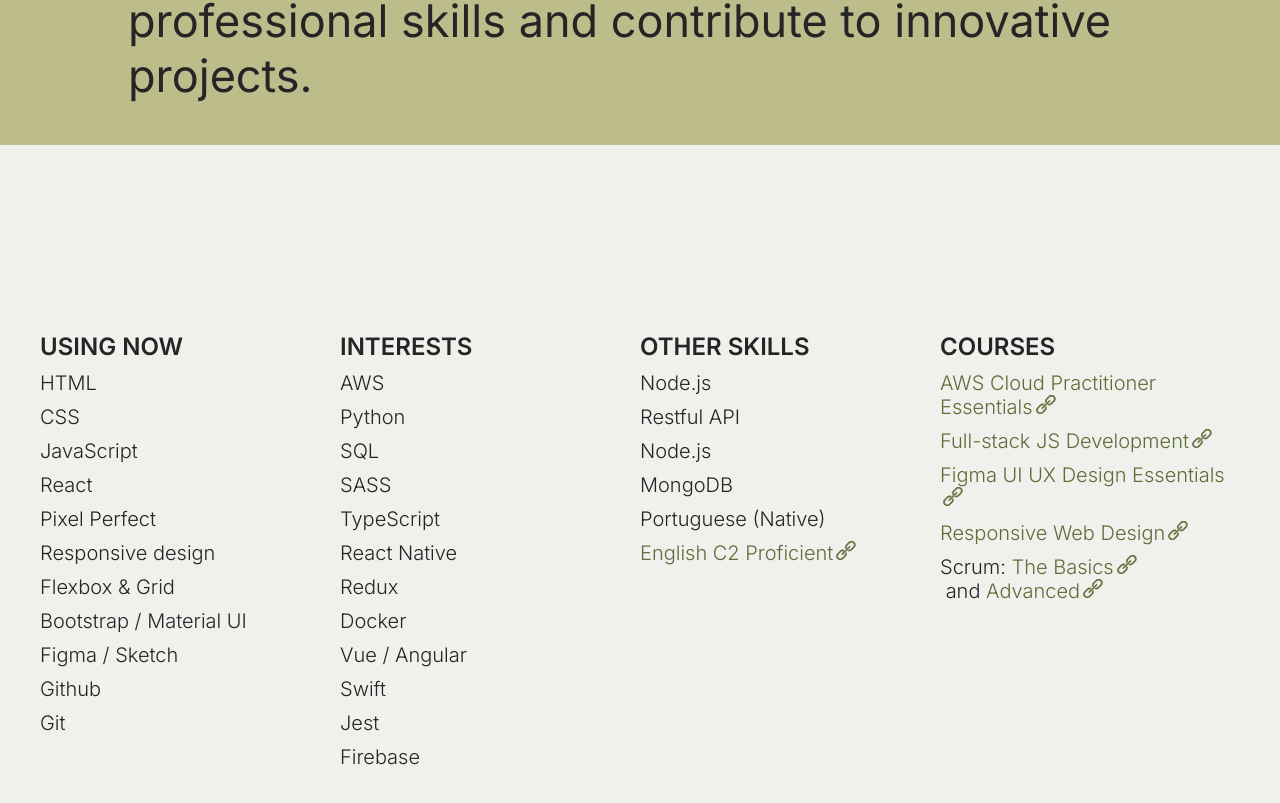
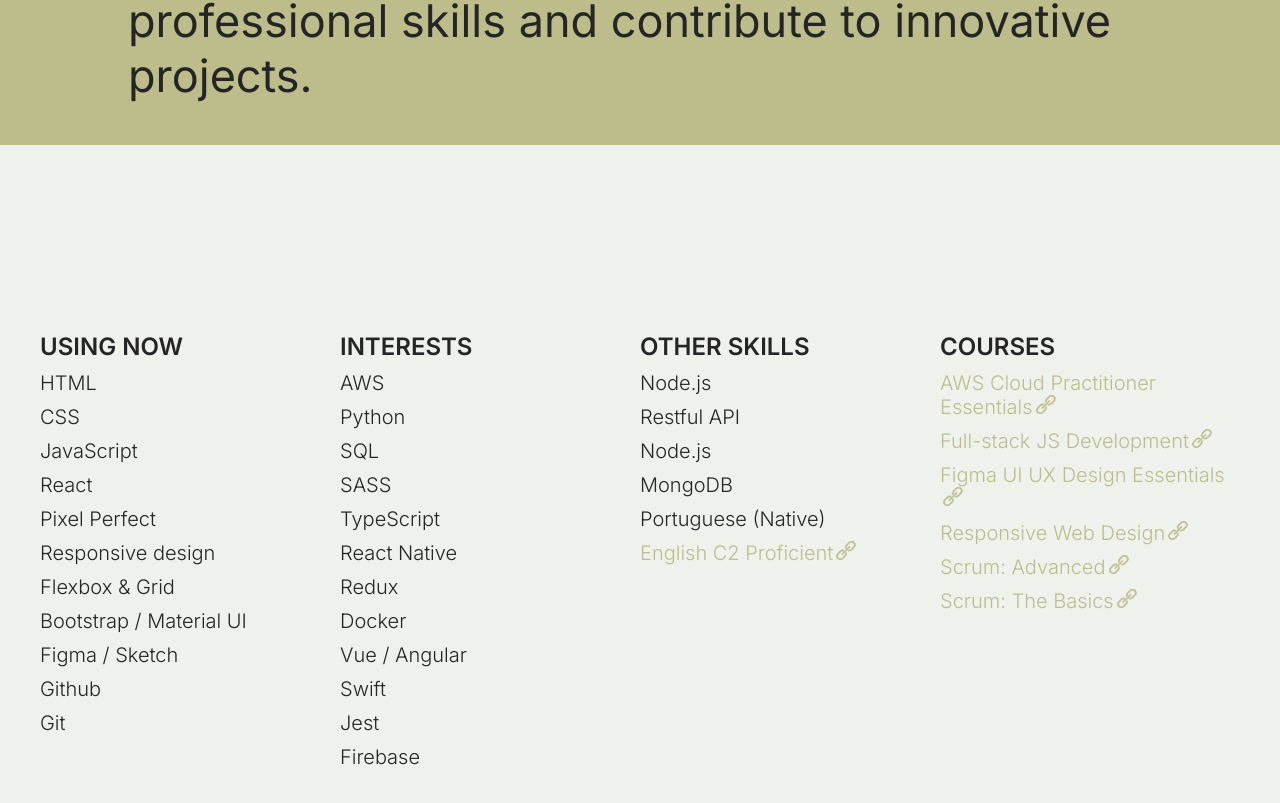
Before and after one commit to t-minini/my-website-v3, a React (Create React App) app: page / in a window 1280 px wide. Shown: the part 1455-2258 px from the top of the page. Built offline with nearby package versions, Linux system fonts and the light colour scheme.

Commit message:
font color for links changed

```diff
--- a/src/components/skills/Skills.jsx
+++ b/src/components/skills/Skills.jsx
@@ -41,42 +41,79 @@ export function Skills() {
           <li>MongoDB</li>
           <li>Portuguese (Native)</li>
           <li className={style.link}>
-            <a href="https://efset.org/cert/Eb2p3J">English C2 Proficient<svg viewBox="0 0 34 32" width="27" height="19"><path d="M9.239 22.889c0.195 0.195 0.451 0.293 0.707 0.293s0.511-0.098 0.707-0.293l12.114-12.209c0.39-0.39 0.39-1.024 0-1.414s-1.023-0.39-1.414 0l-12.114 12.209c-0.391 0.39-0.391 1.023 0 1.414zM14.871 20.76c0.331 1.457-0.026 2.887-1.152 4.014l-4.039 3.914c-0.85 0.849-1.98 1.317-3.182 1.317s-2.332-0.468-3.182-1.317c-1.754-1.755-1.754-4.61-0.010-6.354l3.946-4.070c0.85-0.849 1.98-1.318 3.182-1.318 0.411 0 0.807 0.073 1.193 0.179l1.561-1.561c-0.871-0.407-1.811-0.619-2.754-0.619-1.663 0-3.327 0.635-4.596 1.904l-3.936 4.061c-2.538 2.538-2.538 6.654 0 9.193 1.269 1.27 2.933 1.904 4.596 1.904s3.327-0.634 4.596-1.904l4.030-3.904c1.942-1.942 2.361-4.648 1.333-7.023zM30.098 1.899c-1.27-1.269-2.933-1.904-4.596-1.904-1.664 0-3.328 0.635-4.596 1.904l-4.029 3.905c-2.012 2.013-2.423 5.015-1.244 7.439l1.552-1.552c-0.459-1.534-0.107-3.261 1.096-4.463l4.039-3.914c0.851-0.849 1.98-1.318 3.183-1.318 1.201 0 2.332 0.469 3.181 1.318 1.754 1.755 1.754 4.611 0.010 6.354l-4.039 4.039c-0.849 0.85-1.98 1.317-3.181 1.317-0.306 0-0.576 0.031-0.87-0.029l-1.593 1.594c0.796 0.331 1.613 0.436 2.463 0.436 1.663 0 3.326-0.634 4.596-1.904l4.029-4.029c2.538-2.538 2.538-6.653-0-9.192z"/></svg></a>
+            <a href="https://efset.org/cert/Eb2p3J" target="blank_">
+              English C2 Proficient
+              <svg viewBox="0 0 34 32" width="27" height="19">
+                <path d="M9.239 22.889c0.195 0.195 0.451 0.293 0.707 0.293s0.511-0.098 0.707-0.293l12.114-12.209c0.39-0.39 0.39-1.024 0-1.414s-1.023-0.39-1.414 0l-12.114 12.209c-0.391 0.39-0.391 1.023 0 1.414zM14.871 20.76c0.331 1.457-0.026 2.887-1.152 4.014l-4.039 3.914c-0.85 0.849-1.98 1.317-3.182 1.317s-2.332-0.468-3.182-1.317c-1.754-1.755-1.754-4.61-0.010-6.354l3.946-4.070c0.85-0.849 1.98-1.318 3.182-1.318 0.411 0 0.807 0.073 1.193 0.179l1.561-1.561c-0.871-0.407-1.811-0.619-2.754-0.619-1.663 0-3.327 0.635-4.596 1.904l-3.936 4.061c-2.538 2.538-2.538 6.654 0 9.193 1.269 1.27 2.933 1.904 4.596 1.904s3.327-0.634 4.596-1.904l4.030-3.904c1.942-1.942 2.361-4.648 1.333-7.023zM30.098 1.899c-1.27-1.269-2.933-1.904-4.596-1.904-1.664 0-3.328 0.635-4.596 1.904l-4.029 3.905c-2.012 2.013-2.423 5.015-1.244 7.439l1.552-1.552c-0.459-1.534-0.107-3.261 1.096-4.463l4.039-3.914c0.851-0.849 1.98-1.318 3.183-1.318 1.201 0 2.332 0.469 3.181 1.318 1.754 1.755 1.754 4.611 0.010 6.354l-4.039 4.039c-0.849 0.85-1.98 1.317-3.181 1.317-0.306 0-0.576 0.031-0.87-0.029l-1.593 1.594c0.796 0.331 1.613 0.436 2.463 0.436 1.663 0 3.326-0.634 4.596-1.904l4.029-4.029c2.538-2.538 2.538-6.653-0-9.192z" />
+              </svg>
+            </a>
           </li>
         </ul>
         <ul>
           <li>COURSES</li>
           <li className={style.link}>
-            <a href="https://www.coursera.org/account/accomplishments/certificate/AU9ZWJUBQN8W">
+            <a
+              href="https://www.coursera.org/account/accomplishments/certificate/AU9ZWJUBQN8W"
+              target="blank_"
+            >
               AWS Cloud Practitioner Essentials
-              <svg viewBox="0 0 34 32" width="27" height="19"><path d="M9.239 22.889c0.195 0.195 0.451 0.293 0.707 0.293s0.511-0.098 0.707-0.293l12.114-12.209c0.39-0.39 0.39-1.024 0-1.414s-1.023-0.39-1.414 0l-12.114 12.209c-0.391 0.39-0.391 1.023 0 1.414zM14.871 20.76c0.331 1.457-0.026 2.887-1.152 4.014l-4.039 3.914c-0.85 0.849-1.98 1.317-3.182 1.317s-2.332-0.468-3.182-1.317c-1.754-1.755-1.754-4.61-0.010-6.354l3.946-4.070c0.85-0.849 1.98-1.318 3.182-1.318 0.411 0 0.807 0.073 1.193 0.179l1.561-1.561c-0.871-0.407-1.811-0.619-2.754-0.619-1.663 0-3.327 0.635-4.596 1.904l-3.936 4.061c-2.538 2.538-2.538 6.654 0 9.193 1.269 1.27 2.933 1.904 4.596 1.904s3.327-0.634 4.596-1.904l4.030-3.904c1.942-1.942 2.361-4.648 1.333-7.023zM30.098 1.899c-1.27-1.269-2.933-1.904-4.596-1.904-1.664 0-3.328 0.635-4.596 1.904l-4.029 3.905c-2.012 2.013-2.423 5.015-1.244 7.439l1.552-1.552c-0.459-1.534-0.107-3.261 1.096-4.463l4.039-3.914c0.851-0.849 1.98-1.318 3.183-1.318 1.201 0 2.332 0.469 3.181 1.318 1.754 1.755 1.754 4.611 0.010 6.354l-4.039 4.039c-0.849 0.85-1.98 1.317-3.181 1.317-0.306 0-0.576 0.031-0.87-0.029l-1.593 1.594c0.796 0.331 1.613 0.436 2.463 0.436 1.663 0 3.326-0.634 4.596-1.904l4.029-4.029c2.538-2.538 2.538-6.653-0-9.192z"/></svg>
+              <svg viewBox="0 0 34 32" width="27" height="19">
+                <path d="M9.239 22.889c0.195 0.195 0.451 0.293 0.707 0.293s0.511-0.098 0.707-0.293l12.114-12.209c0.39-0.39 0.39-1.024 0-1.414s-1.023-0.39-1.414 0l-12.114 12.209c-0.391 0.39-0.391 1.023 0 1.414zM14.871 20.76c0.331 1.457-0.026 2.887-1.152 4.014l-4.039 3.914c-0.85 0.849-1.98 1.317-3.182 1.317s-2.332-0.468-3.182-1.317c-1.754-1.755-1.754-4.61-0.010-6.354l3.946-4.070c0.85-0.849 1.98-1.318 3.182-1.318 0.411 0 0.807 0.073 1.193 0.179l1.561-1.561c-0.871-0.407-1.811-0.619-2.754-0.619-1.663 0-3.327 0.635-4.596 1.904l-3.936 4.061c-2.538 2.538-2.538 6.654 0 9.193 1.269 1.27 2.933 1.904 4.596 1.904s3.327-0.634 4.596-1.904l4.030-3.904c1.942-1.942 2.361-4.648 1.333-7.023zM30.098 1.899c-1.27-1.269-2.933-1.904-4.596-1.904-1.664 0-3.328 0.635-4.596 1.904l-4.029 3.905c-2.012 2.013-2.423 5.015-1.244 7.439l1.552-1.552c-0.459-1.534-0.107-3.261 1.096-4.463l4.039-3.914c0.851-0.849 1.98-1.318 3.183-1.318 1.201 0 2.332 0.469 3.181 1.318 1.754 1.755 1.754 4.611 0.010 6.354l-4.039 4.039c-0.849 0.85-1.98 1.317-3.181 1.317-0.306 0-0.576 0.031-0.87-0.029l-1.593 1.594c0.796 0.331 1.613 0.436 2.463 0.436 1.663 0 3.326-0.634 4.596-1.904l4.029-4.029c2.538-2.538 2.538-6.653-0-9.192z" />
+              </svg>
             </a>
           </li>
           <li className={style.link}>
-            <a href="https://efset.org/cert/Eb2p3J">
-              Full-stack JS Development<svg viewBox="0 0 34 32" width="27" height="19"><path d="M9.239 22.889c0.195 0.195 0.451 0.293 0.707 0.293s0.511-0.098 0.707-0.293l12.114-12.209c0.39-0.39 0.39-1.024 0-1.414s-1.023-0.39-1.414 0l-12.114 12.209c-0.391 0.39-0.391 1.023 0 1.414zM14.871 20.76c0.331 1.457-0.026 2.887-1.152 4.014l-4.039 3.914c-0.85 0.849-1.98 1.317-3.182 1.317s-2.332-0.468-3.182-1.317c-1.754-1.755-1.754-4.61-0.010-6.354l3.946-4.070c0.85-0.849 1.98-1.318 3.182-1.318 0.411 0 0.807 0.073 1.193 0.179l1.561-1.561c-0.871-0.407-1.811-0.619-2.754-0.619-1.663 0-3.327 0.635-4.596 1.904l-3.936 4.061c-2.538 2.538-2.538 6.654 0 9.193 1.269 1.27 2.933 1.904 4.596 1.904s3.327-0.634 4.596-1.904l4.030-3.904c1.942-1.942 2.361-4.648 1.333-7.023zM30.098 1.899c-1.27-1.269-2.933-1.904-4.596-1.904-1.664 0-3.328 0.635-4.596 1.904l-4.029 3.905c-2.012 2.013-2.423 5.015-1.244 7.439l1.552-1.552c-0.459-1.534-0.107-3.261 1.096-4.463l4.039-3.914c0.851-0.849 1.98-1.318 3.183-1.318 1.201 0 2.332 0.469 3.181 1.318 1.754 1.755 1.754 4.611 0.010 6.354l-4.039 4.039c-0.849 0.85-1.98 1.317-3.181 1.317-0.306 0-0.576 0.031-0.87-0.029l-1.593 1.594c0.796 0.331 1.613 0.436 2.463 0.436 1.663 0 3.326-0.634 4.596-1.904l4.029-4.029c2.538-2.538 2.538-6.653-0-9.192z"/></svg>
+            <a href="https://efset.org/cert/Eb2p3J" target="blank_">
+              Full-stack JS Development
+              <svg viewBox="0 0 34 32" width="27" height="19">
+                <path d="M9.239 22.889c0.195 0.195 0.451 0.293 0.707 0.293s0.511-0.098 0.707-0.293l12.114-12.209c0.39-0.39 0.39-1.024 0-1.414s-1.023-0.39-1.414 0l-12.114 12.209c-0.391 0.39-0.391 1.023 0 1.414zM14.871 20.76c0.331 1.457-0.026 2.887-1.152 4.014l-4.039 3.914c-0.85 0.849-1.98 1.317-3.182 1.317s-2.332-0.468-3.182-1.317c-1.754-1.755-1.754-4.61-0.010-6.354l3.946-4.070c0.85-0.849 1.98-1.318 3.182-1.318 0.411 0 0.807 0.073 1.193 0.179l1.561-1.561c-0.871-0.407-1.811-0.619-2.754-0.619-1.663 0-3.327 0.635-4.596 1.904l-3.936 4.061c-2.538 2.538-2.538 6.654 0 9.193 1.269 1.27 2.933 1.904 4.596 1.904s3.327-0.634 4.596-1.904l4.030-3.904c1.942-1.942 2.361-4.648 1.333-7.023zM30.098 1.899c-1.27-1.269-2.933-1.904-4.596-1.904-1.664 0-3.328 0.635-4.596 1.904l-4.029 3.905c-2.012 2.013-2.423 5.015-1.244 7.439l1.552-1.552c-0.459-1.534-0.107-3.261 1.096-4.463l4.039-3.914c0.851-0.849 1.98-1.318 3.183-1.318 1.201 0 2.332 0.469 3.181 1.318 1.754 1.755 1.754 4.611 0.010 6.354l-4.039 4.039c-0.849 0.85-1.98 1.317-3.181 1.317-0.306 0-0.576 0.031-0.87-0.029l-1.593 1.594c0.796 0.331 1.613 0.436 2.463 0.436 1.663 0 3.326-0.634 4.596-1.904l4.029-4.029c2.538-2.538 2.538-6.653-0-9.192z" />
+              </svg>
             </a>
           </li>
           <li className={style.link}>
-            <a href="https://www.udemy.com/certificate/UC-86814eae-d518-4c57-93ff-c64288d47b97/">
-              Figma UI UX Design Essentials<svg viewBox="0 0 34 32" width="27" height="19"><path d="M9.239 22.889c0.195 0.195 0.451 0.293 0.707 0.293s0.511-0.098 0.707-0.293l12.114-12.209c0.39-0.39 0.39-1.024 0-1.414s-1.023-0.39-1.414 0l-12.114 12.209c-0.391 0.39-0.391 1.023 0 1.414zM14.871 20.76c0.331 1.457-0.026 2.887-1.152 4.014l-4.039 3.914c-0.85 0.849-1.98 1.317-3.182 1.317s-2.332-0.468-3.182-1.317c-1.754-1.755-1.754-4.61-0.010-6.354l3.946-4.070c0.85-0.849 1.98-1.318 3.182-1.318 0.411 0 0.807 0.073 1.193 0.179l1.561-1.561c-0.871-0.407-1.811-0.619-2.754-0.619-1.663 0-3.327 0.635-4.596 1.904l-3.936 4.061c-2.538 2.538-2.538 6.654 0 9.193 1.269 1.27 2.933 1.904 4.596 1.904s3.327-0.634 4.596-1.904l4.030-3.904c1.942-1.942 2.361-4.648 1.333-7.023zM30.098 1.899c-1.27-1.269-2.933-1.904-4.596-1.904-1.664 0-3.328 0.635-4.596 1.904l-4.029 3.905c-2.012 2.013-2.423 5.015-1.244 7.439l1.552-1.552c-0.459-1.534-0.107-3.261 1.096-4.463l4.039-3.914c0.851-0.849 1.98-1.318 3.183-1.318 1.201 0 2.332 0.469 3.181 1.318 1.754 1.755 1.754 4.611 0.010 6.354l-4.039 4.039c-0.849 0.85-1.98 1.317-3.181 1.317-0.306 0-0.576 0.031-0.87-0.029l-1.593 1.594c0.796 0.331 1.613 0.436 2.463 0.436 1.663 0 3.326-0.634 4.596-1.904l4.029-4.029c2.538-2.538 2.538-6.653-0-9.192z"/></svg>
+            <a
+              href="https://www.udemy.com/certificate/UC-86814eae-d518-4c57-93ff-c64288d47b97/"
+              target="blank_"
+            >
+              Figma UI UX Design Essentials
+              <svg viewBox="0 0 34 32" width="27" height="19">
+                <path d="M9.239 22.889c0.195 0.195 0.451 0.293 0.707 0.293s0.511-0.098 0.707-0.293l12.114-12.209c0.39-0.39 0.39-1.024 0-1.414s-1.023-0.39-1.414 0l-12.114 12.209c-0.391 0.39-0.391 1.023 0 1.414zM14.871 20.76c0.331 1.457-0.026 2.887-1.152 4.014l-4.039 3.914c-0.85 0.849-1.98 1.317-3.182 1.317s-2.332-0.468-3.182-1.317c-1.754-1.755-1.754-4.61-0.010-6.354l3.946-4.070c0.85-0.849 1.98-1.318 3.182-1.318 0.411 0 0.807 0.073 1.193 0.179l1.561-1.561c-0.871-0.407-1.811-0.619-2.754-0.619-1.663 0-3.327 0.635-4.596 1.904l-3.936 4.061c-2.538 2.538-2.538 6.654 0 9.193 1.269 1.27 2.933 1.904 4.596 1.904s3.327-0.634 4.596-1.904l4.030-3.904c1.942-1.942 2.361-4.648 1.333-7.023zM30.098 1.899c-1.27-1.269-2.933-1.904-4.596-1.904-1.664 0-3.328 0.635-4.596 1.904l-4.029 3.905c-2.012 2.013-2.423 5.015-1.244 7.439l1.552-1.552c-0.459-1.534-0.107-3.261 1.096-4.463l4.039-3.914c0.851-0.849 1.98-1.318 3.183-1.318 1.201 0 2.332 0.469 3.181 1.318 1.754 1.755 1.754 4.611 0.010 6.354l-4.039 4.039c-0.849 0.85-1.98 1.317-3.181 1.317-0.306 0-0.576 0.031-0.87-0.029l-1.593 1.594c0.796 0.331 1.613 0.436 2.463 0.436 1.663 0 3.326-0.634 4.596-1.904l4.029-4.029c2.538-2.538 2.538-6.653-0-9.192z" />
+              </svg>
             </a>
           </li>
           <li className={style.link}>
-            <a href="https://www.freecodecamp.org/certification/t-minini/responsive-web-design">
+            <a
+              href="https://www.freecodecamp.org/certification/t-minini/responsive-web-design"
+              target="blank_"
+            >
               Responsive Web Design
-              <svg viewBox="0 0 34 32" width="27" height="19"><path d="M9.239 22.889c0.195 0.195 0.451 0.293 0.707 0.293s0.511-0.098 0.707-0.293l12.114-12.209c0.39-0.39 0.39-1.024 0-1.414s-1.023-0.39-1.414 0l-12.114 12.209c-0.391 0.39-0.391 1.023 0 1.414zM14.871 20.76c0.331 1.457-0.026 2.887-1.152 4.014l-4.039 3.914c-0.85 0.849-1.98 1.317-3.182 1.317s-2.332-0.468-3.182-1.317c-1.754-1.755-1.754-4.61-0.010-6.354l3.946-4.070c0.85-0.849 1.98-1.318 3.182-1.318 0.411 0 0.807 0.073 1.193 0.179l1.561-1.561c-0.871-0.407-1.811-0.619-2.754-0.619-1.663 0-3.327 0.635-4.596 1.904l-3.936 4.061c-2.538 2.538-2.538 6.654 0 9.193 1.269 1.27 2.933 1.904 4.596 1.904s3.327-0.634 4.596-1.904l4.030-3.904c1.942-1.942 2.361-4.648 1.333-7.023zM30.098 1.899c-1.27-1.269-2.933-1.904-4.596-1.904-1.664 0-3.328 0.635-4.596 1.904l-4.029 3.905c-2.012 2.013-2.423 5.015-1.244 7.439l1.552-1.552c-0.459-1.534-0.107-3.261 1.096-4.463l4.039-3.914c0.851-0.849 1.98-1.318 3.183-1.318 1.201 0 2.332 0.469 3.181 1.318 1.754 1.755 1.754 4.611 0.010 6.354l-4.039 4.039c-0.849 0.85-1.98 1.317-3.181 1.317-0.306 0-0.576 0.031-0.87-0.029l-1.593 1.594c0.796 0.331 1.613 0.436 2.463 0.436 1.663 0 3.326-0.634 4.596-1.904l4.029-4.029c2.538-2.538 2.538-6.653-0-9.192z"/></svg>
+              <svg viewBox="0 0 34 32" width="27" height="19">
+                <path d="M9.239 22.889c0.195 0.195 0.451 0.293 0.707 0.293s0.511-0.098 0.707-0.293l12.114-12.209c0.39-0.39 0.39-1.024 0-1.414s-1.023-0.39-1.414 0l-12.114 12.209c-0.391 0.39-0.391 1.023 0 1.414zM14.871 20.76c0.331 1.457-0.026 2.887-1.152 4.014l-4.039 3.914c-0.85 0.849-1.98 1.317-3.182 1.317s-2.332-0.468-3.182-1.317c-1.754-1.755-1.754-4.61-0.010-6.354l3.946-4.070c0.85-0.849 1.98-1.318 3.182-1.318 0.411 0 0.807 0.073 1.193 0.179l1.561-1.561c-0.871-0.407-1.811-0.619-2.754-0.619-1.663 0-3.327 0.635-4.596 1.904l-3.936 4.061c-2.538 2.538-2.538 6.654 0 9.193 1.269 1.27 2.933 1.904 4.596 1.904s3.327-0.634 4.596-1.904l4.030-3.904c1.942-1.942 2.361-4.648 1.333-7.023zM30.098 1.899c-1.27-1.269-2.933-1.904-4.596-1.904-1.664 0-3.328 0.635-4.596 1.904l-4.029 3.905c-2.012 2.013-2.423 5.015-1.244 7.439l1.552-1.552c-0.459-1.534-0.107-3.261 1.096-4.463l4.039-3.914c0.851-0.849 1.98-1.318 3.183-1.318 1.201 0 2.332 0.469 3.181 1.318 1.754 1.755 1.754 4.611 0.010 6.354l-4.039 4.039c-0.849 0.85-1.98 1.317-3.181 1.317-0.306 0-0.576 0.031-0.87-0.029l-1.593 1.594c0.796 0.331 1.613 0.436 2.463 0.436 1.663 0 3.326-0.634 4.596-1.904l4.029-4.029c2.538-2.538 2.538-6.653-0-9.192z" />
+              </svg>
             </a>
           </li>
           <li className={style.link}>
-            Scrum:&nbsp;
-            <a href="https://www.linkedin.com/learning/certificates/129dc8ada303f031204e1e858baff07d42873992df4e54bbcf8da9ca27cfd128">
-              The Basics<svg viewBox="0 0 34 32" width="27" height="19"><path d="M9.239 22.889c0.195 0.195 0.451 0.293 0.707 0.293s0.511-0.098 0.707-0.293l12.114-12.209c0.39-0.39 0.39-1.024 0-1.414s-1.023-0.39-1.414 0l-12.114 12.209c-0.391 0.39-0.391 1.023 0 1.414zM14.871 20.76c0.331 1.457-0.026 2.887-1.152 4.014l-4.039 3.914c-0.85 0.849-1.98 1.317-3.182 1.317s-2.332-0.468-3.182-1.317c-1.754-1.755-1.754-4.61-0.010-6.354l3.946-4.070c0.85-0.849 1.98-1.318 3.182-1.318 0.411 0 0.807 0.073 1.193 0.179l1.561-1.561c-0.871-0.407-1.811-0.619-2.754-0.619-1.663 0-3.327 0.635-4.596 1.904l-3.936 4.061c-2.538 2.538-2.538 6.654 0 9.193 1.269 1.27 2.933 1.904 4.596 1.904s3.327-0.634 4.596-1.904l4.030-3.904c1.942-1.942 2.361-4.648 1.333-7.023zM30.098 1.899c-1.27-1.269-2.933-1.904-4.596-1.904-1.664 0-3.328 0.635-4.596 1.904l-4.029 3.905c-2.012 2.013-2.423 5.015-1.244 7.439l1.552-1.552c-0.459-1.534-0.107-3.261 1.096-4.463l4.039-3.914c0.851-0.849 1.98-1.318 3.183-1.318 1.201 0 2.332 0.469 3.181 1.318 1.754 1.755 1.754 4.611 0.010 6.354l-4.039 4.039c-0.849 0.85-1.98 1.317-3.181 1.317-0.306 0-0.576 0.031-0.87-0.029l-1.593 1.594c0.796 0.331 1.613 0.436 2.463 0.436 1.663 0 3.326-0.634 4.596-1.904l4.029-4.029c2.538-2.538 2.538-6.653-0-9.192z"/></svg>
+            <a
+              href="https://www.linkedin.com/learning/certificates/567d1edbfb7acba640d7b71b4b726d36999ee080348525520cf921f9ab934347"
+              target="blank_"
+            >
+              Scrum:&nbsp;Advanced
+              <svg viewBox="0 0 34 32" width="27" height="19">
+                <path d="M9.239 22.889c0.195 0.195 0.451 0.293 0.707 0.293s0.511-0.098 0.707-0.293l12.114-12.209c0.39-0.39 0.39-1.024 0-1.414s-1.023-0.39-1.414 0l-12.114 12.209c-0.391 0.39-0.391 1.023 0 1.414zM14.871 20.76c0.331 1.457-0.026 2.887-1.152 4.014l-4.039 3.914c-0.85 0.849-1.98 1.317-3.182 1.317s-2.332-0.468-3.182-1.317c-1.754-1.755-1.754-4.61-0.010-6.354l3.946-4.070c0.85-0.849 1.98-1.318 3.182-1.318 0.411 0 0.807 0.073 1.193 0.179l1.561-1.561c-0.871-0.407-1.811-0.619-2.754-0.619-1.663 0-3.327 0.635-4.596 1.904l-3.936 4.061c-2.538 2.538-2.538 6.654 0 9.193 1.269 1.27 2.933 1.904 4.596 1.904s3.327-0.634 4.596-1.904l4.030-3.904c1.942-1.942 2.361-4.648 1.333-7.023zM30.098 1.899c-1.27-1.269-2.933-1.904-4.596-1.904-1.664 0-3.328 0.635-4.596 1.904l-4.029 3.905c-2.012 2.013-2.423 5.015-1.244 7.439l1.552-1.552c-0.459-1.534-0.107-3.261 1.096-4.463l4.039-3.914c0.851-0.849 1.98-1.318 3.183-1.318 1.201 0 2.332 0.469 3.181 1.318 1.754 1.755 1.754 4.611 0.010 6.354l-4.039 4.039c-0.849 0.85-1.98 1.317-3.181 1.317-0.306 0-0.576 0.031-0.87-0.029l-1.593 1.594c0.796 0.331 1.613 0.436 2.463 0.436 1.663 0 3.326-0.634 4.596-1.904l4.029-4.029c2.538-2.538 2.538-6.653-0-9.192z" />
+              </svg>
             </a>
-            &nbsp;and&nbsp;
-            <a href="https://www.linkedin.com/learning/certificates/567d1edbfb7acba640d7b71b4b726d36999ee080348525520cf921f9ab934347">
-              Advanced<svg viewBox="0 0 34 32" width="27" height="19"><path d="M9.239 22.889c0.195 0.195 0.451 0.293 0.707 0.293s0.511-0.098 0.707-0.293l12.114-12.209c0.39-0.39 0.39-1.024 0-1.414s-1.023-0.39-1.414 0l-12.114 12.209c-0.391 0.39-0.391 1.023 0 1.414zM14.871 20.76c0.331 1.457-0.026 2.887-1.152 4.014l-4.039 3.914c-0.85 0.849-1.98 1.317-3.182 1.317s-2.332-0.468-3.182-1.317c-1.754-1.755-1.754-4.61-0.010-6.354l3.946-4.070c0.85-0.849 1.98-1.318 3.182-1.318 0.411 0 0.807 0.073 1.193 0.179l1.561-1.561c-0.871-0.407-1.811-0.619-2.754-0.619-1.663 0-3.327 0.635-4.596 1.904l-3.936 4.061c-2.538 2.538-2.538 6.654 0 9.193 1.269 1.27 2.933 1.904 4.596 1.904s3.327-0.634 4.596-1.904l4.030-3.904c1.942-1.942 2.361-4.648 1.333-7.023zM30.098 1.899c-1.27-1.269-2.933-1.904-4.596-1.904-1.664 0-3.328 0.635-4.596 1.904l-4.029 3.905c-2.012 2.013-2.423 5.015-1.244 7.439l1.552-1.552c-0.459-1.534-0.107-3.261 1.096-4.463l4.039-3.914c0.851-0.849 1.98-1.318 3.183-1.318 1.201 0 2.332 0.469 3.181 1.318 1.754 1.755 1.754 4.611 0.010 6.354l-4.039 4.039c-0.849 0.85-1.98 1.317-3.181 1.317-0.306 0-0.576 0.031-0.87-0.029l-1.593 1.594c0.796 0.331 1.613 0.436 2.463 0.436 1.663 0 3.326-0.634 4.596-1.904l4.029-4.029c2.538-2.538 2.538-6.653-0-9.192z"/></svg>
+          </li>
+          <li className={style.link}>
+            <a
+              href="https://www.linkedin.com/learning/certificates/129dc8ada303f031204e1e858baff07d42873992df4e54bbcf8da9ca27cfd128"
+              target="blank_"
+            >
+              Scrum:&nbsp;The Basics
+              <svg viewBox="0 0 34 32" width="27" height="19">
+                <path d="M9.239 22.889c0.195 0.195 0.451 0.293 0.707 0.293s0.511-0.098 0.707-0.293l12.114-12.209c0.39-0.39 0.39-1.024 0-1.414s-1.023-0.39-1.414 0l-12.114 12.209c-0.391 0.39-0.391 1.023 0 1.414zM14.871 20.76c0.331 1.457-0.026 2.887-1.152 4.014l-4.039 3.914c-0.85 0.849-1.98 1.317-3.182 1.317s-2.332-0.468-3.182-1.317c-1.754-1.755-1.754-4.61-0.010-6.354l3.946-4.070c0.85-0.849 1.98-1.318 3.182-1.318 0.411 0 0.807 0.073 1.193 0.179l1.561-1.561c-0.871-0.407-1.811-0.619-2.754-0.619-1.663 0-3.327 0.635-4.596 1.904l-3.936 4.061c-2.538 2.538-2.538 6.654 0 9.193 1.269 1.27 2.933 1.904 4.596 1.904s3.327-0.634 4.596-1.904l4.030-3.904c1.942-1.942 2.361-4.648 1.333-7.023zM30.098 1.899c-1.27-1.269-2.933-1.904-4.596-1.904-1.664 0-3.328 0.635-4.596 1.904l-4.029 3.905c-2.012 2.013-2.423 5.015-1.244 7.439l1.552-1.552c-0.459-1.534-0.107-3.261 1.096-4.463l4.039-3.914c0.851-0.849 1.98-1.318 3.183-1.318 1.201 0 2.332 0.469 3.181 1.318 1.754 1.755 1.754 4.611 0.010 6.354l-4.039 4.039c-0.849 0.85-1.98 1.317-3.181 1.317-0.306 0-0.576 0.031-0.87-0.029l-1.593 1.594c0.796 0.331 1.613 0.436 2.463 0.436 1.663 0 3.326-0.634 4.596-1.904l4.029-4.029c2.538-2.538 2.538-6.653-0-9.192z" />
+              </svg>
             </a>
+
           </li>
         </ul>
       </div>
--- a/src/components/skills/Skills.module.css
+++ b/src/components/skills/Skills.module.css
@@ -31,19 +31,19 @@
 
 .skills a {
   font-size: 2rem;
-  color: var(--green-darker);
+  color: var(--green-dark);
   text-decoration: none;
 }
 
 .skills__ul svg {
-  stroke: var(--green-darker);
-  fill: var(--green-darker);
+  stroke: var(--green-dark);
+  fill: var(--green-dark);
 }
 
 .skills__ul .link:hover a,
 .skills__ul .link:hover svg {
-  color: var(--green-dark);
-  stroke: var(--green-dark);
-  fill: var(--green-dark);
+  color: var(--green-darker);
+  stroke: var(--green-darker);
+  fill: var(--green-darker);
   transition: color 0.5s ease, stroke 0.5s ease, fill 0.5s ease;
 }
```
